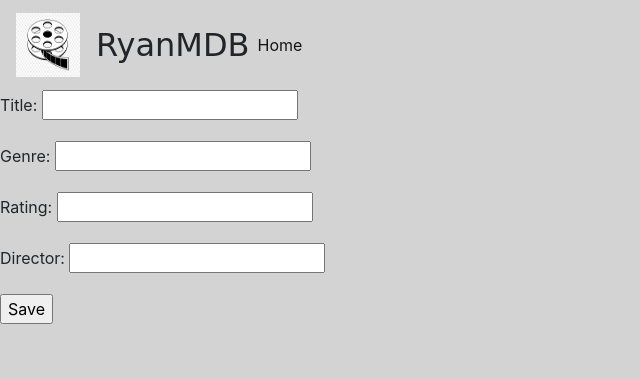
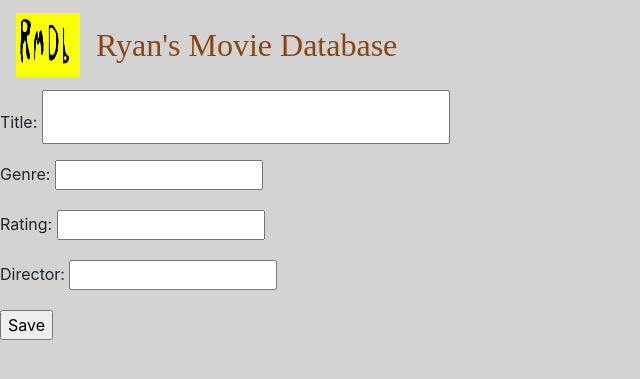
Before and after one commit to 20morgan/FullStackExam, a Django app: page /movies/new in a window 1280 px wide. Shown: the top 379 px of the page, without its empty margins (0-640 px from the left). Run offline with Django 3.2, Linux system fonts and the light colour scheme; some libraries are stand-ins or nearby versions.

Commit message:
final project

```diff
--- a/movies/static/movies/moviestyle.css
+++ b/movies/static/movies/moviestyle.css
@@ -6,7 +6,7 @@
 a.name{
     font-size: xx-large;
     font-family: "Times New Roman", sans-serif;
-    color: yellow;
+    color: saddlebrown;
 }
 
 .other{
--- a/movies/templates/movies/movie_list.html
+++ b/movies/templates/movies/movie_list.html
@@ -4,7 +4,7 @@
     <link rel="stylesheet" type="text/css" href="{% static 'movies/moviestyle.css' %}">
     {% for thing in object_list %}
             <ul>
-            <li class="title">Movie Title: {{ thing.title}}</li>
+            <a class="title">{{ thing.title}}</a>
             <li class="other">Genre: {{ thing.genre}}</li>
             <li class="other"> Rating (%): {{ thing.rating}}%</li>
             <li class="other">Director: {{ thing.director}}</li>
--- a/static/movies/moviestyle.css
+++ b/static/movies/moviestyle.css
@@ -1,20 +1,40 @@
 .title{
     font-size: xx-large;
-    font-family: "Comic Sans MS";
+    font-family: "Times New Roman", sans-serif;
 }
 
-.name{
+a.name{
     font-size: xx-large;
-    font-family: "Comic Sans MS";
-    color: yellow;
+    font-family: "Times New Roman", sans-serif;
+    color: saddlebrown;
 }
 
 .other{
     font-size: x-large;
-    font-family: "Comic Sans MS";
+    font-family: "Times New Roman", sans-serif;
     color: rebeccapurple;
 }
 
 body{
     background-color: lightgray;
 }
+
+.titleform{
+    font-family: "Times New Roman", sans-serif;
+    font-size: xx-large;
+}
+
+.genreform{
+    font-family: "Times New Roman", sans-serif;
+    font-size: medium;
+}
+
+.ratingform{
+    font-family: "Times New Roman", sans-serif;
+    font-size: medium;
+}
+
+.directorform{
+    font-family: "Times New Roman", sans-serif;
+    font-size: medium;
+}
--- a/templates/base_navbar.html
+++ b/templates/base_navbar.html
@@ -2,12 +2,11 @@
 {% load static %}
 {% block navbar %}
     <nav class="navbar navbar-expand-lg navbar-light bg-grey">
-        <a class="navbar-brand"> <img src="{% static '/movies/film-reel.jpg'%}" alt="" width="64" height="64"> </a>
-        <a class="name">RyanMDB</a>
+        <a class="navbar-brand"> <img src="{% static '/movies/logo.png'%}" alt="" width="64" height="64"> </a>
+        <a class="name" class="nav-link" href="/movies/">Ryan's Movie Database</a>
         <div class="collapse navbar-collapse" id="navbarSupportedContent">
             <ul class="navbar-nav mr-auto">
                 <li class="nav-item active">
-                    <a class="nav-link" href="/movies/">Home<span class="sr-only">(current)</span></a>
                 </li>
             </ul>
 {#            <form class="form-inline my-2 my-lg-0">#}
```
Also changed, not shown: db.sqlite3, movies/static/movies/logo.png (added), static/movies/logo.png (added).
